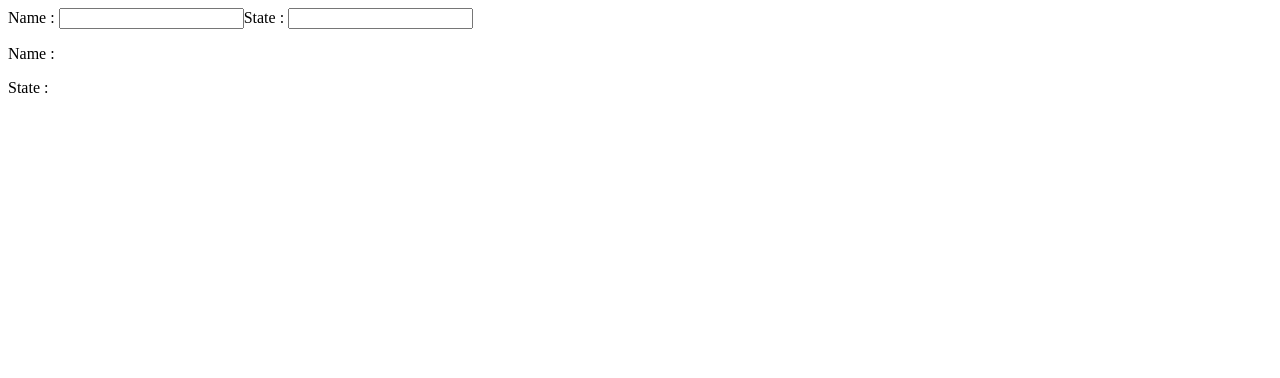
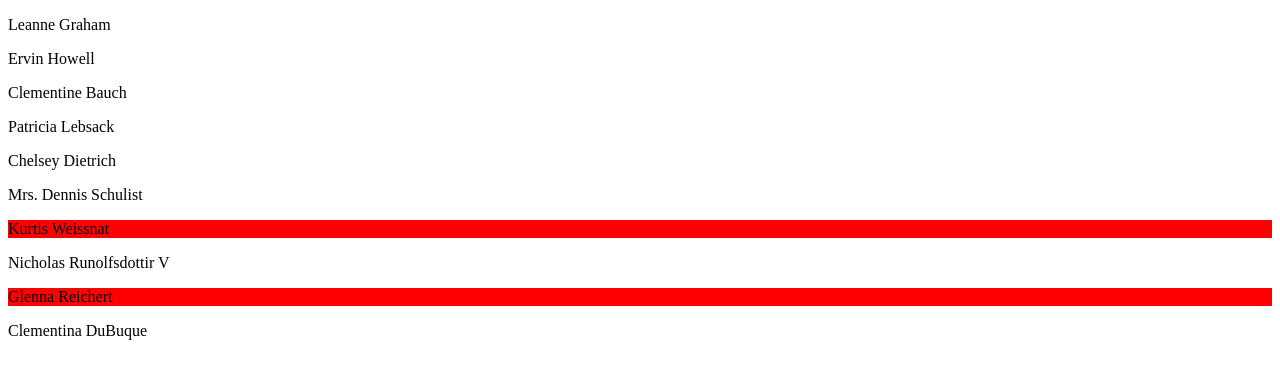
Before and after one commit to mukeshrao-cesit/ReactJS_VSS, a React (Vite) app in the folder Class-Component/: page / in a window 1280 px wide. Shown: the top 378 px of the page. Built offline with nearby package versions, Linux system fonts and the light colour scheme.

Commit message:
class component props

```diff
--- a/Class-Component/src/ClassComp.jsx
+++ b/Class-Component/src/ClassComp.jsx
@@ -1,4 +1,5 @@
 import { Component } from "react";
+import ClassCompProps from "./ClassComponents/ClassCompProps";
 import MultiStateChange from "./ClassComponents/MultiStateChange";
 
 class ClassCompwithState extends Component {
--- /dev/null
+++ b/Class-Component/src/ClassComponents/ClassCompProps.jsx
@@ -0,0 +1,9 @@
+import { Component } from "react";
+
+class ClassCompProps extends Component {
+  render() {
+    return <p>{this.props.data.name}</p>;
+  }
+}
+
+export default ClassCompProps;
--- /dev/null
+++ b/Class-Component/src/FunctionComponents/CardLikeState/CardItem.jsx
@@ -0,0 +1,23 @@
+import React from "react";
+
+export const CardItem = ({ data, handleLikeFunc }) => {
+  return (
+    <div>
+      {data.isAlreadyLiked ? (
+        <p
+          style={{ backgroundColor: "red" }}
+          onClick={(e) => handleLikeFunc(data.id, data.isAlreadyLiked)}
+        >
+          {data.name}
+        </p>
+      ) : (
+        <p
+          style={{ backgroundColor: "white" }}
+          onClick={(e) => handleLikeFunc(data.id, data.isAlreadyLiked)}
+        >
+          {data.name}
+        </p>
+      )}
+    </div>
+  );
+};
--- /dev/null
+++ b/Class-Component/src/FunctionComponents/CardLikeState/CardLikeState.jsx
@@ -0,0 +1,269 @@
+import React from "react";
+import { useState } from "react";
+import ClassCompProps from "../../ClassComponents/ClassCompProps";
+import { CardItem } from "./CardItem";
+export const CardLikeState = () => {
+  const [profileDatas, setProfileDatas] = useState([
+    {
+      id: 1,
+      name: "Leanne Graham",
+      username: "Bret",
+      email: "Sincere@april.biz",
+      address: {
+        street: "Kulas Light",
+        suite: "Apt. 556",
+        city: "Gwenborough",
+        zipcode: "92998-3874",
+        geo: {
+          lat: "-37.3159",
+          lng: "81.1496",
+        },
+      },
+      isAlreadyLiked: false,
+      phone: "1-770-736-8031 x56442",
+      website: "hildegard.org",
+      company: {
+        name: "Romaguera-Crona",
+        catchPhrase: "Multi-layered client-server neural-net",
+        bs: "harness real-time e-markets",
+      },
+    },
+    {
+      id: 2,
+      name: "Ervin Howell",
+      username: "Antonette",
+      email: "Shanna@melissa.tv",
+      address: {
+        street: "Victor Plains",
+        suite: "Suite 879",
+        city: "Wisokyburgh",
+        zipcode: "90566-7771",
+        geo: {
+          lat: "-43.9509",
+          lng: "-34.4618",
+        },
+      },
+      isAlreadyLiked: false,
+      phone: "010-692-6593 x09125",
+      website: "anastasia.net",
+      company: {
+        name: "Deckow-Crist",
+        catchPhrase: "Proactive didactic contingency",
+        bs: "synergize scalable supply-chains",
+      },
+    },
+    {
+      id: 3,
+      name: "Clementine Bauch",
+      username: "Samantha",
+      email: "Nathan@yesenia.net",
+      address: {
+        street: "Douglas Extension",
+        suite: "Suite 847",
+        city: "McKenziehaven",
+        zipcode: "59590-4157",
+        geo: {
+          lat: "-68.6102",
+          lng: "-47.0653",
+        },
+      },
+      isAlreadyLiked: false,
+      phone: "1-463-123-4447",
+      website: "ramiro.info",
+      company: {
+        name: "Romaguera-Jacobson",
+        catchPhrase: "Face to face bifurcated interface",
+        bs: "e-enable strategic applications",
+      },
+    },
+    {
+      id: 4,
+      name: "Patricia Lebsack",
+      username: "Karianne",
+      email: "Julianne.OConner@kory.org",
+      address: {
+        street: "Hoeger Mall",
+        suite: "Apt. 692",
+        city: "South Elvis",
+        zipcode: "53919-4257",
+        geo: {
+          lat: "29.4572",
+          lng: "-164.2990",
+        },
+      },
+      isAlreadyLiked: false,
+      phone: "493-170-9623 x156",
+      website: "kale.biz",
+      company: {
+        name: "Robel-Corkery",
+        catchPhrase: "Multi-tiered zero tolerance productivity",
+        bs: "transition cutting-edge web services",
+      },
+    },
+    {
+      id: 5,
+      name: "Chelsey Dietrich",
+      username: "Kamren",
+      email: "Lucio_Hettinger@annie.ca",
+      address: {
+        street: "Skiles Walks",
+        suite: "Suite 351",
+        city: "Roscoeview",
+        zipcode: "33263",
+        geo: {
+          lat: "-31.8129",
+          lng: "62.5342",
+        },
+      },
+      isAlreadyLiked: false,
+      phone: "(254)954-1289",
+      website: "demarco.info",
+      company: {
+        name: "Keebler LLC",
+        catchPhrase: "User-centric fault-tolerant solution",
+        bs: "revolutionize end-to-end systems",
+      },
+    },
+    {
+      id: 6,
+      name: "Mrs. Dennis Schulist",
+      username: "Leopoldo_Corkery",
+      email: "Karley_Dach@jasper.info",
+      address: {
+        street: "Norberto Crossing",
+        suite: "Apt. 950",
+        city: "South Christy",
+        zipcode: "23505-1337",
+        geo: {
+          lat: "-71.4197",
+          lng: "71.7478",
+        },
+      },
+      isAlreadyLiked: false,
+      phone: "1-477-935-8478 x6430",
+      website: "ola.org",
+      company: {
+        name: "Considine-Lockman",
+        catchPhrase: "Synchronised bottom-line interface",
+        bs: "e-enable innovative applications",
+      },
+    },
+    {
+      id: 7,
+      name: "Kurtis Weissnat",
+      username: "Elwyn.Skiles",
+      email: "Telly.Hoeger@billy.biz",
+      address: {
+        street: "Rex Trail",
+        suite: "Suite 280",
+        city: "Howemouth",
+        zipcode: "58804-1099",
+        geo: {
+          lat: "24.8918",
+          lng: "21.8984",
+        },
+      },
+      isAlreadyLiked: true,
+      phone: "210.067.6132",
+      website: "elvis.io",
+      company: {
+        name: "Johns Group",
+        catchPhrase: "Configurable multimedia task-force",
+        bs: "generate enterprise e-tailers",
+      },
+    },
+    {
+      id: 8,
+      name: "Nicholas Runolfsdottir V",
+      username: "Maxime_Nienow",
+      email: "Sherwood@rosamond.me",
+      address: {
+        street: "Ellsworth Summit",
+        suite: "Suite 729",
+        city: "Aliyaview",
+        zipcode: "45169",
+        geo: {
+          lat: "-14.3990",
+          lng: "-120.7677",
+        },
+      },
+      isAlreadyLiked: false,
+      phone: "586.493.6943 x140",
+      website: "jacynthe.com",
+      company: {
+        name: "Abernathy Group",
+        catchPhrase: "Implemented secondary concept",
+        bs: "e-enable extensible e-tailers",
+      },
+    },
+    {
+      id: 9,
+      name: "Glenna Reichert",
+      username: "Delphine",
+      email: "Chaim_McDermott@dana.io",
+      address: {
+        street: "Dayna Park",
+        suite: "Suite 449",
+        city: "Bartholomebury",
+        zipcode: "76495-3109",
+        geo: {
+          lat: "24.6463",
+          lng: "-168.8889",
+        },
+      },
+      isAlreadyLiked: true,
+      phone: "(775)976-6794 x41206",
+      website: "conrad.com",
+      company: {
+        name: "Yost and Sons",
+        catchPhrase: "Switchable contextually-based project",
+        bs: "aggregate real-time technologies",
+      },
+    },
+    {
+      id: 10,
+      name: "Clementina DuBuque",
+      username: "Moriah.Stanton",
+      email: "Rey.Padberg@karina.biz",
+      address: {
+        street: "Kattie Turnpike",
+        suite: "Suite 198",
+        city: "Lebsackbury",
+        zipcode: "31428-2261",
+        geo: {
+          lat: "-38.2386",
+          lng: "57.2232",
+        },
+      },
+      isAlreadyLiked: false,
+      phone: "024-648-3804",
+      website: "ambrose.net",
+      company: {
+        name: "Hoeger LLC",
+        catchPhrase: "Centralized empowering task-force",
+        bs: "target end-to-end models",
+      },
+    },
+  ]);
+  function handleLikeFunc(id, isLiked) {
+    setProfileDatas((prev) => {
+      return prev.map((elem) => {
+        if (elem.id === id) {
+          return { ...elem, isAlreadyLiked: !isLiked };
+        } else {
+          return { ...elem };
+        }
+      });
+    });
+  }
+  return (
+    <div>
+      {profileDatas.map((elem) => {
+        return (
+          <CardItem key={elem.id} handleLikeFunc={handleLikeFunc} data={elem} />
+          // <ClassCompProps data={elem} key={elem.id} />
+        );
+      })}
+    </div>
+  );
+};
--- a/Class-Component/src/main.jsx
+++ b/Class-Component/src/main.jsx
@@ -1,9 +1,10 @@
 import React from "react";
 import ReactDOM from "react-dom/client";
 import App from "./App";
+import { CardLikeState } from "./FunctionComponents/CardLikeState/CardLikeState";
 
 ReactDOM.createRoot(document.getElementById("root")).render(
   <React.StrictMode>
-    <App />
+    <CardLikeState />
   </React.StrictMode>
 );
```
